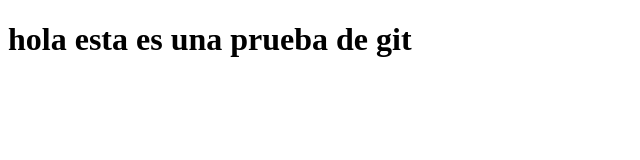
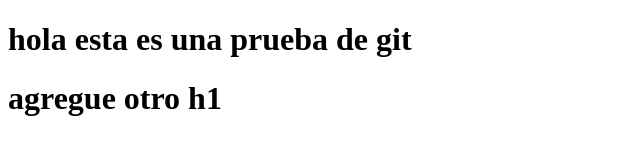
Before and after one commit to Richard282004/prueba-lunes-en-la-tarde, a plain HTML site: page index.html in a window 1280 px wide. Shown: the whole page, without its empty margins (0-640 px from the left). Drawn offline with Linux system fonts and the light colour scheme.

Commit message:
agregue otro h1

```diff
--- a/index.html
+++ b/index.html
@@ -9,5 +9,6 @@
 <body>
     <h1>hola esta es una prueba de  git
     </h1>
+    <h1>agregue otro h1</h1>
 </body>
 </html>
```
